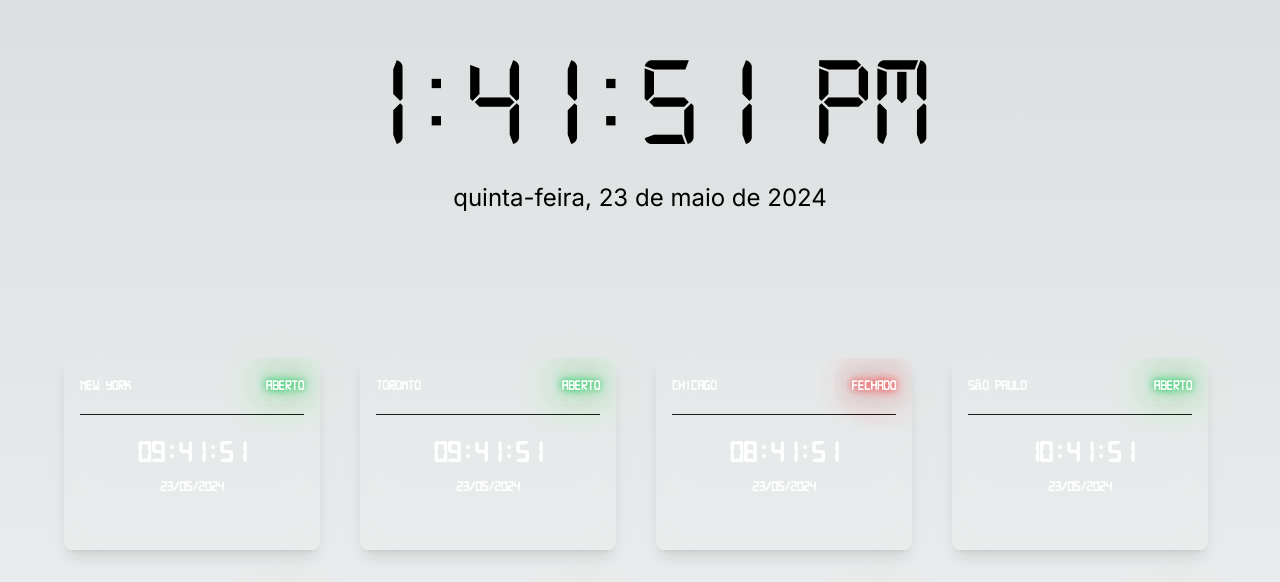
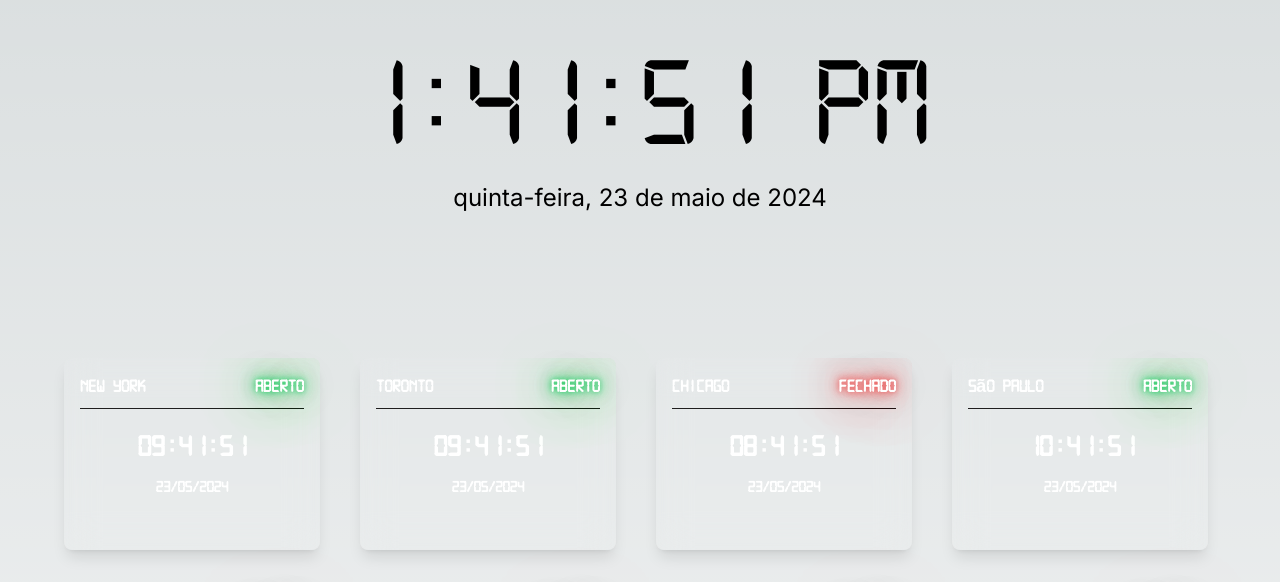
Before and after one commit to ViniciusRodrigues10/market-clock, a Next.js app: page / in a window 1280 px wide. Shown: the part 218-800 px from the top of the page. Built offline with nearby package versions, Linux system fonts and the light colour scheme.

Commit message:
feat: changing clock font size

```diff
--- a/src/app/components/ClockCard.tsx
+++ b/src/app/components/ClockCard.tsx
@@ -36,16 +36,16 @@ export const ClockCard: React.FC<CityClockProps> = ({ cityName, timeZone, market
 
     return (
         <div className="w-64 h-48 text-white p-4 rounded-lg relative flex flex-col justify-center bg-white/5 z-10 backdrop-filter backdrop-blur-lg shadow-lg">
-            <div className="absolute top-4 left-4 text-sm font-semibold">
+            <div className="absolute top-3 left-4 text-lg font-semibold">
                 {cityName}
             </div>
-            <div className={`absolute top-4 right-4 text-sm font-semibold ${marketStatusColor}`}>
+            <div className={`absolute top-3 right-4 text-lg font-semibold ${marketStatusColor}`}>
                 {marketStatusText}
             </div>
             <hr className="w-full border-t border-[#1f1e1e]" />
             <div className="text-2xl font-bold text-center mt-4">
                 <p className="text-3xl font-bold tabular-nums">{time}</p>
-                <p className="text-sm mt-2">{date}</p>
+                <p className="text-custom mt-2">{date}</p>
             </div>
         </div>
     );
```
